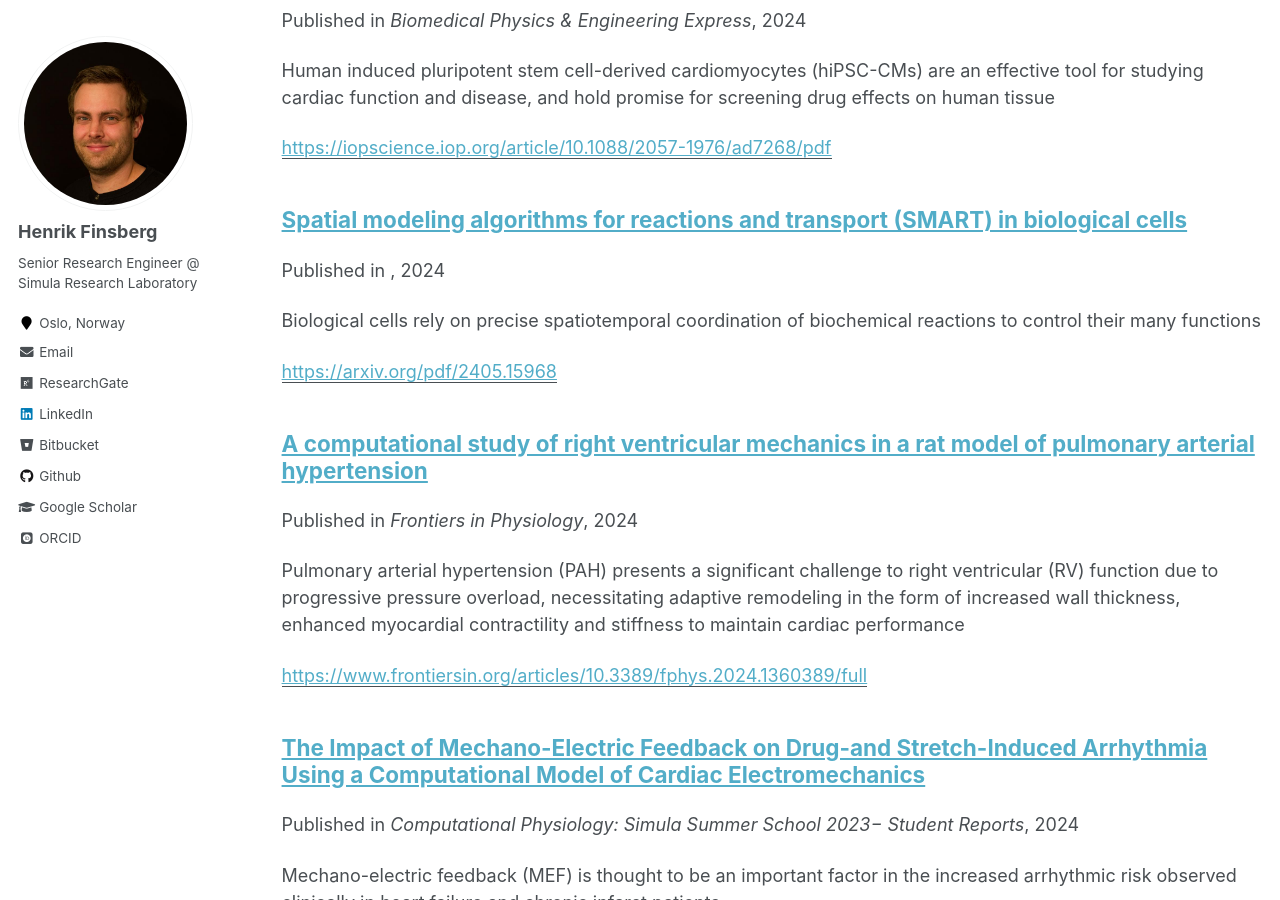
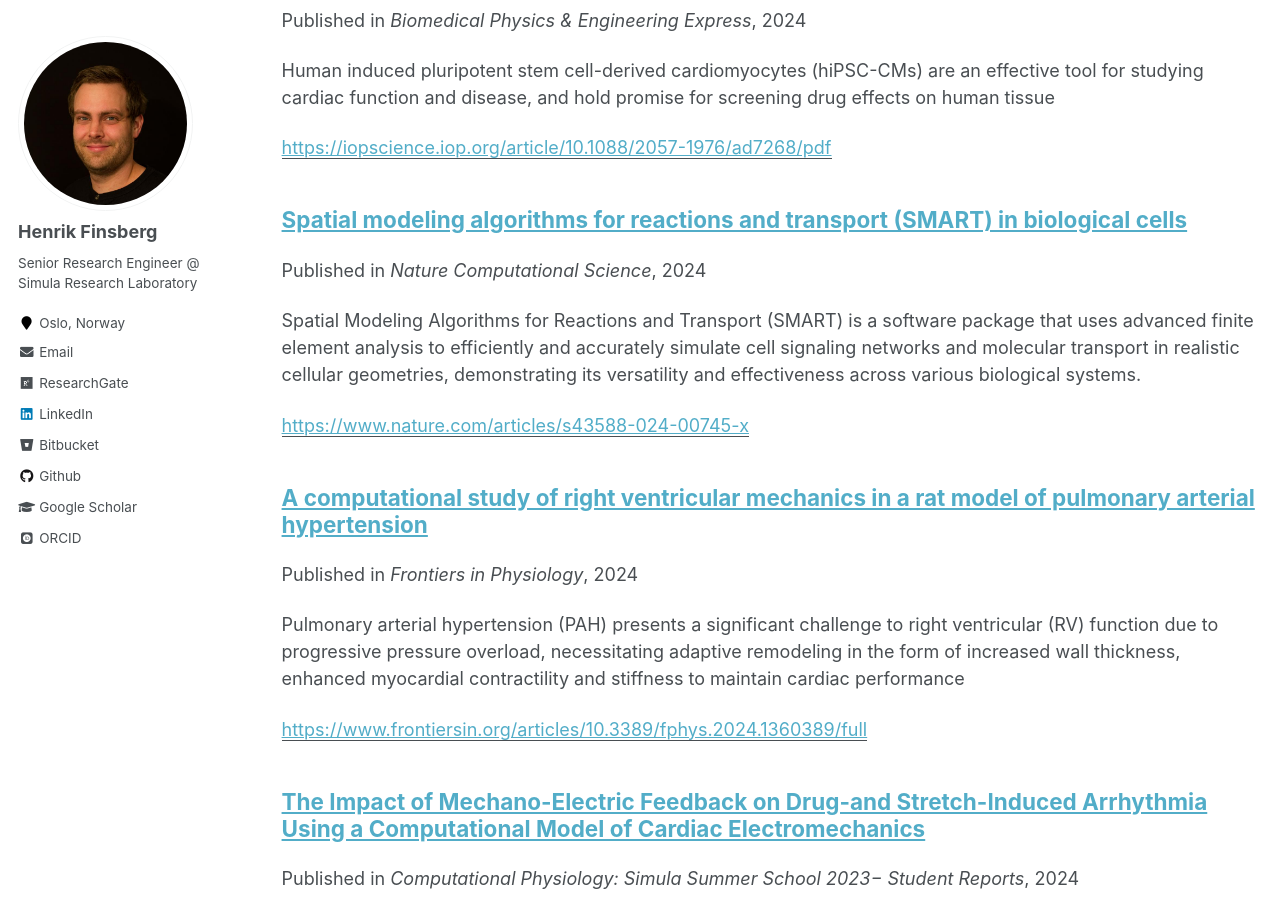
Before and after one commit to finsberg/finsberg.github.io, a Jekyll site: the page built from _pages/publications.md, in a window 1280 px wide and 900 px high, scrolled down 584 px. Built offline with Jekyll 4.4.1, drawn with Linux system fonts in a browser that asks for light colours; some web fonts are replaced.

Commit message:
Update 2024-5-24-spatial-modeling-algorithms.md

```diff
--- a/_publications/2024-5-24-spatial-modeling-algorithms.md
+++ b/_publications/2024-5-24-spatial-modeling-algorithms.md
@@ -2,10 +2,10 @@
 title: Spatial modeling algorithms for reactions and transport (SMART) in biological cells
 collection: publications
 permalink: /publication/spatial-modeling-algorithms
-excerpt: 'Biological cells rely on precise spatiotemporal coordination of biochemical reactions to control their many functions'
+excerpt: 'Spatial Modeling Algorithms for Reactions and Transport (SMART) is a software package that uses advanced finite element analysis to efficiently and accurately simulate cell signaling networks and molecular transport in realistic cellular geometries, demonstrating its versatility and effectiveness across various biological systems.'
 date: 2024-5-24
-venue: ''
-paperurl: 'https://arxiv.org/pdf/2405.15968'
+venue: 'Nature Computational Science'
+paperurl: 'https://www.nature.com/articles/s43588-024-00745-x'
 authors:': 'Emmet A Francis, Justin G Laughlin, Jørgen S Dokken, Henrik NT Finsberg, Christopher T Lee, Marie E Rognes, Padmini Rangamani'
 ---
 
```
